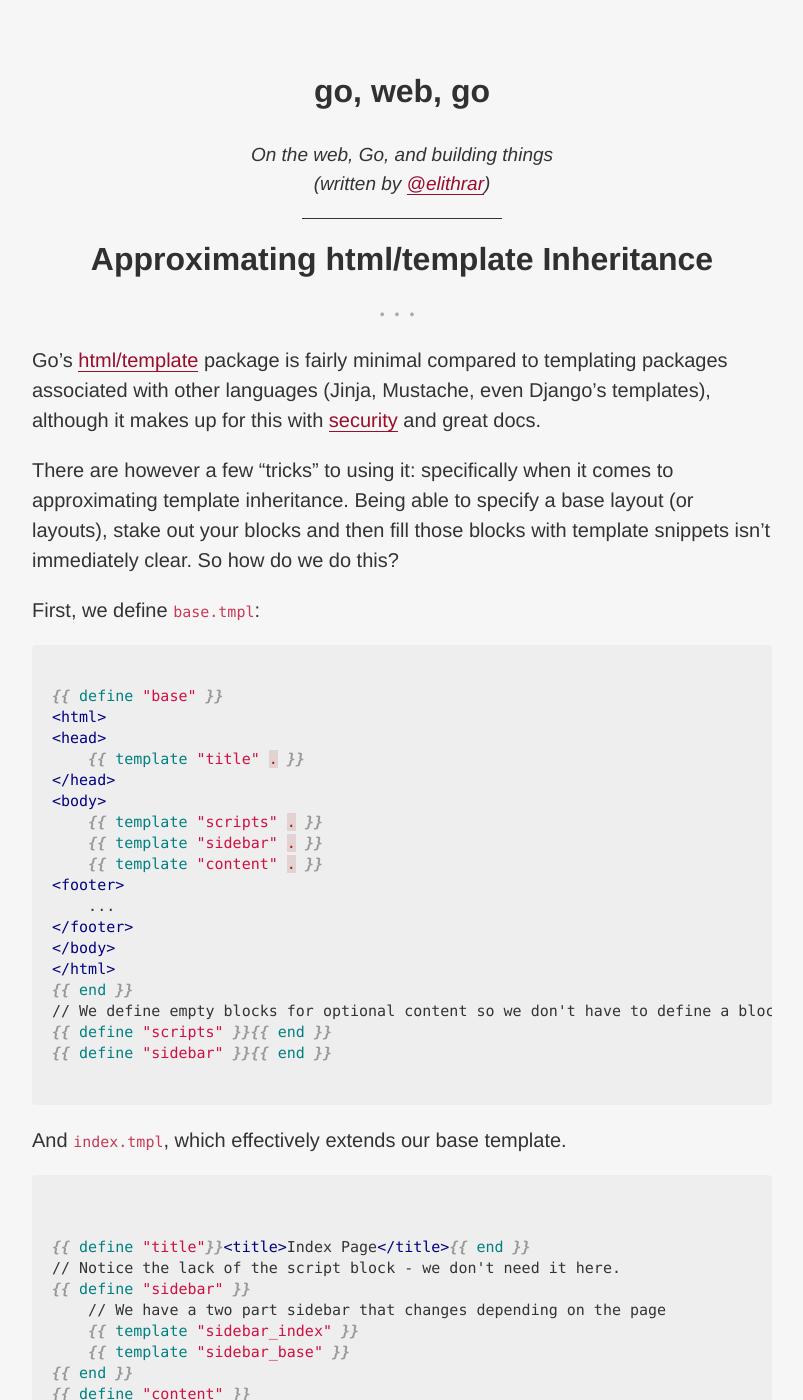
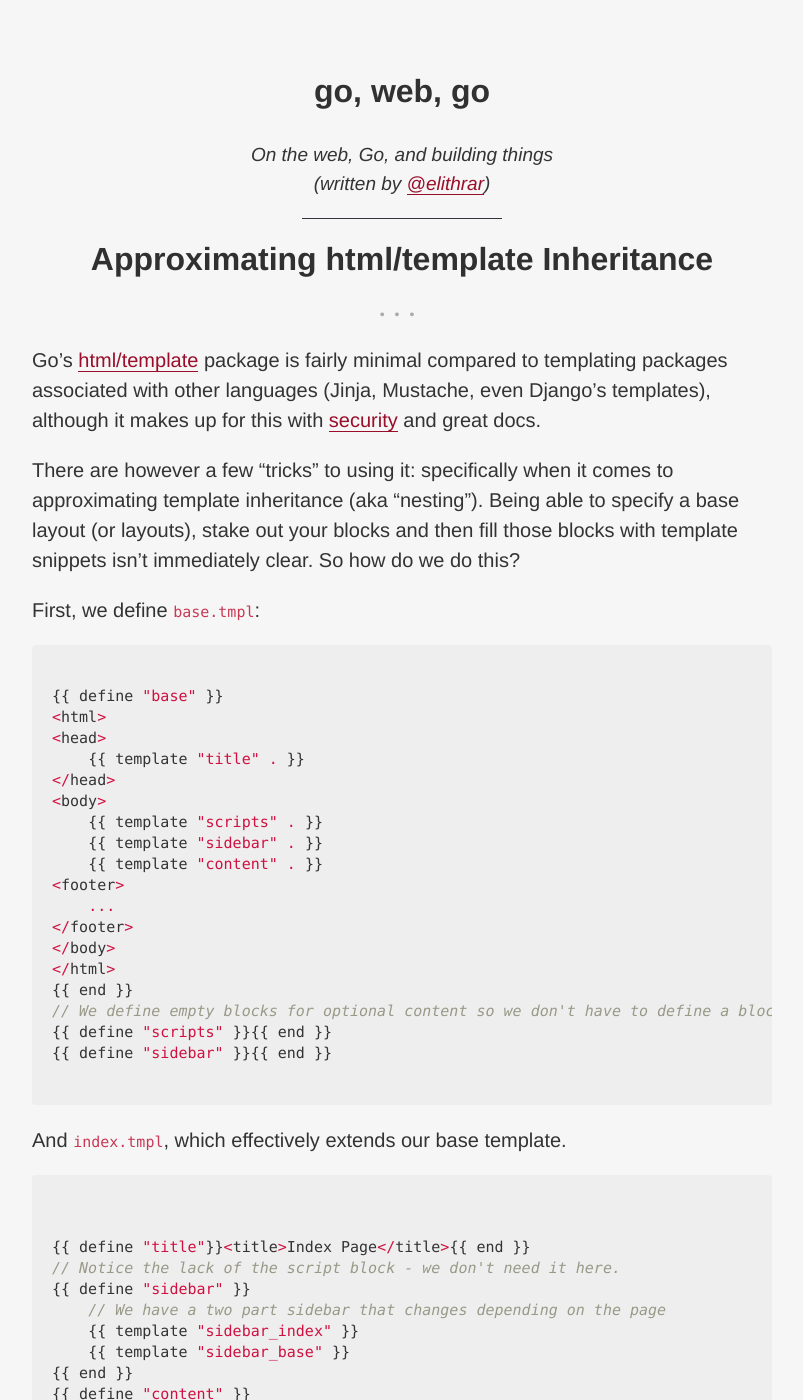
Before and after one commit to elithrar/elithrar.github.io, a Jekyll site: the page built from _posts/2014-06-10-approximating-html-template-inheritance.md, in a window 1280 px wide and 1400 px high. Shown: the whole window, without its empty margins (238-1041 px from the left). Built offline with Jekyll 4.4.1, drawn with Linux system fonts in a browser that asks for light colours; Markdown is read by kramdown in place of the engine named in the settings.

Commit message:
Updated article to mention 'nesting'.

````diff
--- a/_posts/2014-06-10-approximating-html-template-inheritance.md
+++ b/_posts/2014-06-10-approximating-html-template-inheritance.md
@@ -9,11 +9,11 @@ published: true
 
 Go's [html/template](http://golang.org/pkg/html/template/) package is fairly minimal compared to templating packages associated with other languages (Jinja, Mustache, even Django's templates), although it makes up for this with [security](http://js-quasis-libraries-and-repl.googlecode.com/svn/trunk/safetemplate.html#problem_definition) and great docs.
 
-There are however a few "tricks" to using it: specifically when it comes to approximating template inheritance. Being able to specify a base layout (or layouts), stake out your blocks and then fill those blocks with template snippets isn't immediately clear. So how do we do this?
+There are however a few "tricks" to using it: specifically when it comes to approximating template inheritance (aka "nesting"). Being able to specify a base layout (or layouts), stake out your blocks and then fill those blocks with template snippets isn't immediately clear. So how do we do this?
 
 First, we define `base.tmpl`:
 
-```jinja
+```go
 {% raw %}
 {{ define "base" }}
 <html>
@@ -38,7 +38,7 @@ First, we define `base.tmpl`:
 
 And `index.tmpl`, which effectively extends our base template.
 
-```jinja
+```go
 
 {% raw %}
 {{ define "title"}}<title>Index Page</title>{{ end }}
````
